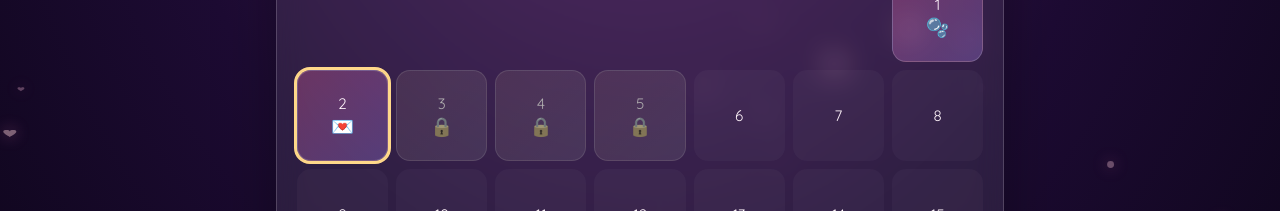
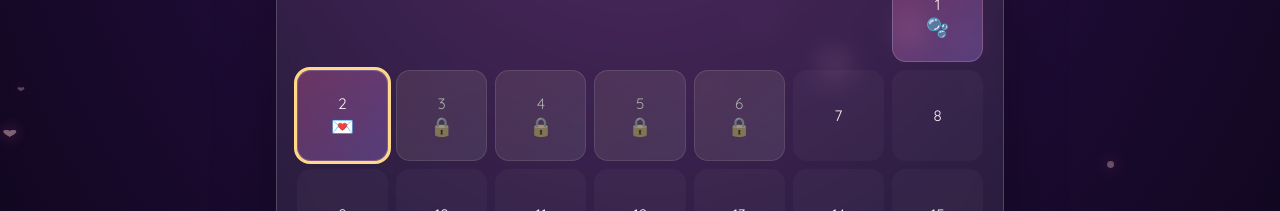
Before and after one commit to juanLozano-2004/para-isabella, a React (Vite) app: page / in a window 1280 px wide. Shown: the part 324-535 px from the top of the page. Built offline with nearby package versions, Linux system fonts and the light colour scheme.

Commit message:
6 de noviembre

```diff
--- a/src/data/sorpresas.js
+++ b/src/data/sorpresas.js
@@ -83,4 +83,11 @@ export const sorpresas = [
     mensaje: 'Ni todas las estrellas del cielo podrían igualar la luz que traes a mi vida. Eres mi guía y mi inspiración, y cada día contigo es un regalo que atesoro profundamente.',
     extra: { estrellas: 20 }
   },
+  {
+    fecha: '2026-11-06',
+    tipo: 'palabra',
+    titulo: 'Descubre mi amor la palabra secreta que te tengo preparada',
+    mensaje: 'Esta palabra representa algo con lo que inicio nuestra relación y que siempre me recuerda a ti: aunque no me lo aceptaras mi amor jeje.',
+    extra: { palabra: 'SANDWICH', pista: 'Lo primero que te ofreci mi amor' }
+  },
 ]
```
